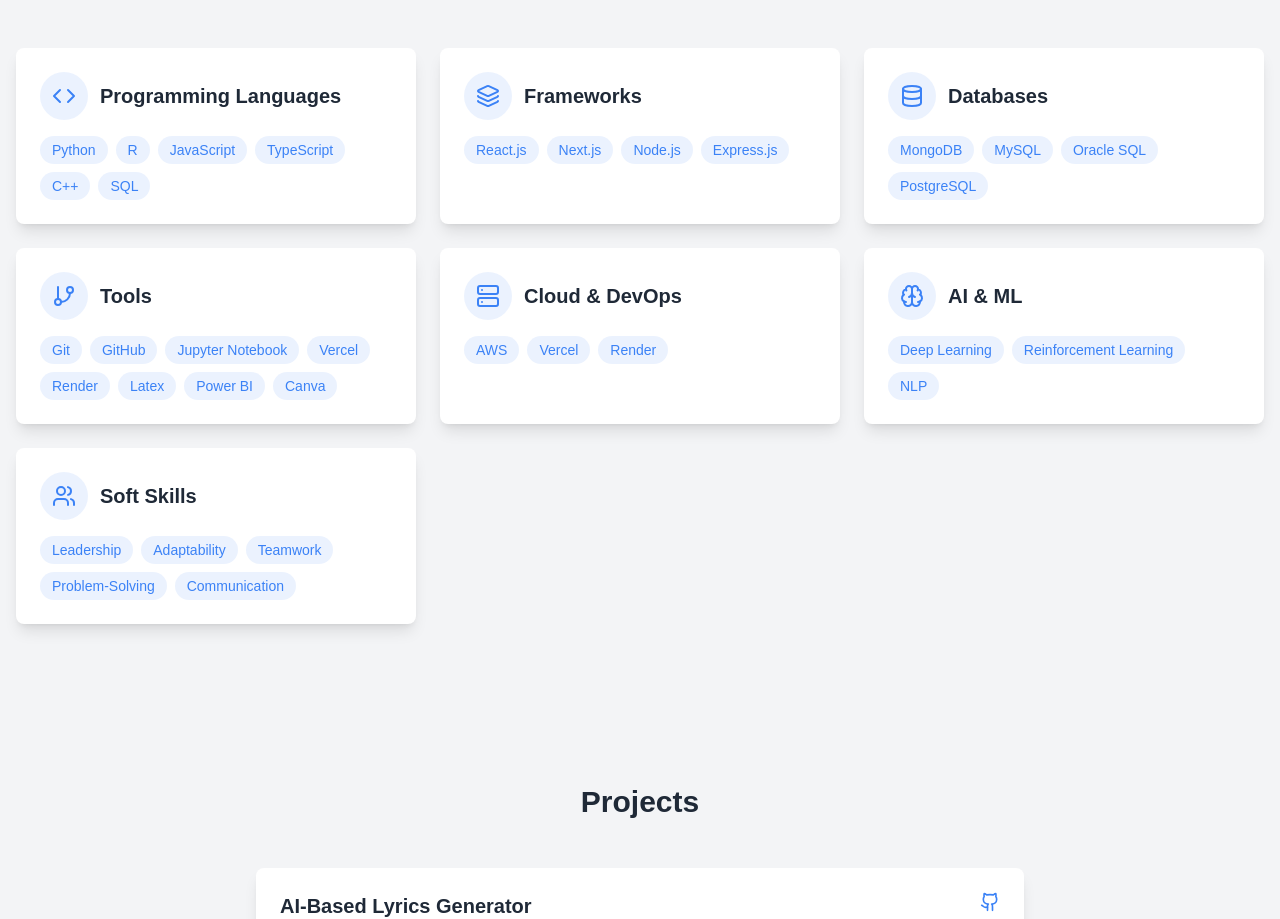
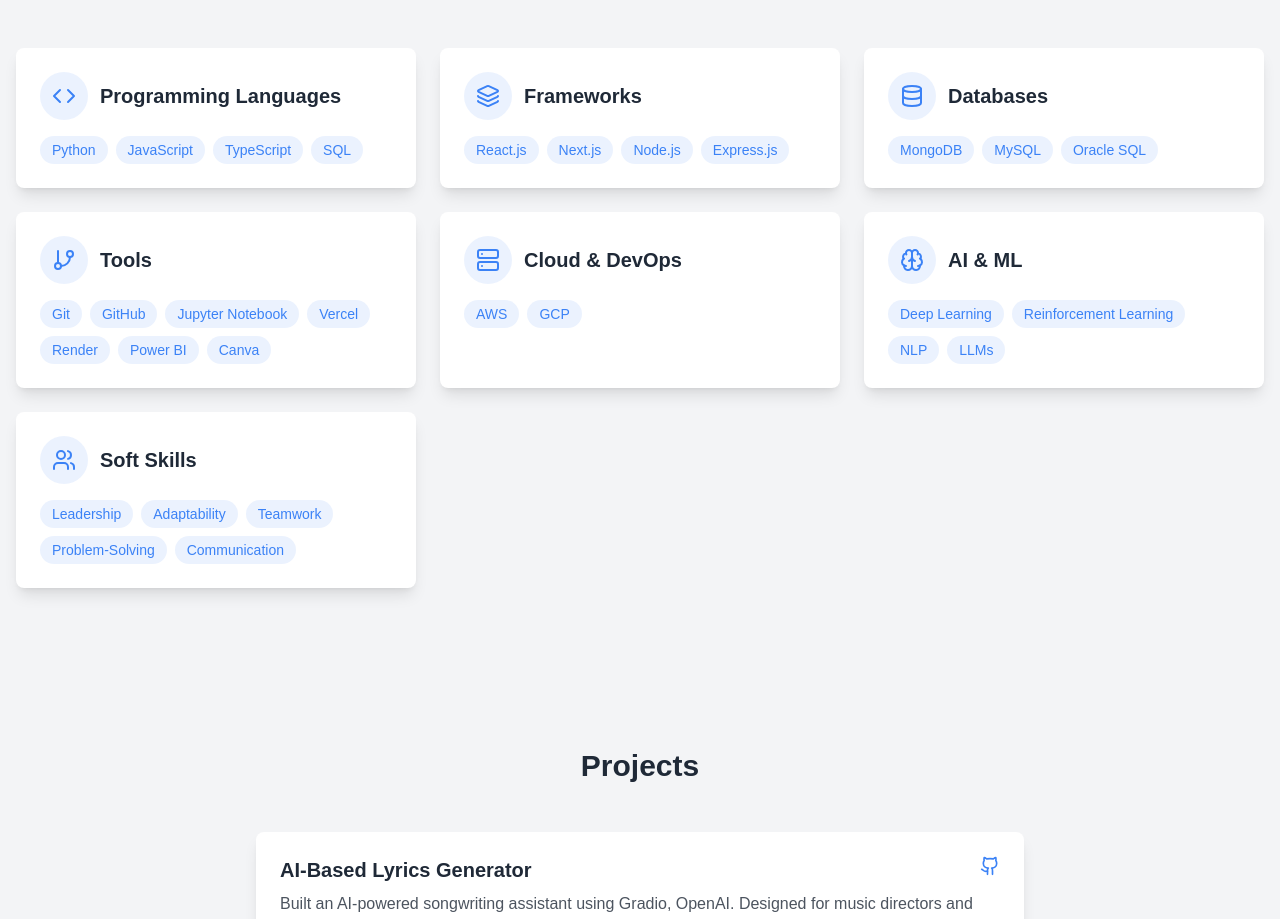
Before and after one commit to hanvithSai/HSA, a Next.js app: page / in a window 1280 px wide. Shown: the part 3440-4359 px from the top of the page. Built offline with nearby package versions, Linux system fonts and the light colour scheme.

Commit message:
Update Skills.tsx
removed C++ , R and PostgreSQL
inlcuded gcp

```diff
--- a/app/components/Skills.tsx
+++ b/app/components/Skills.tsx
@@ -7,7 +7,7 @@ const skillCategories = [
   {
     category: "Programming Languages",
     icon: <Code className="w-6 h-6" />,
-    skills: ["Python", "R", "JavaScript", "TypeScript", "C++", "SQL"],
+    skills: ["Python", "JavaScript", "TypeScript", "SQL"],
   },
   {
     category: "Frameworks",
@@ -17,22 +17,22 @@ const skillCategories = [
   {
     category: "Databases",
     icon: <Database className="w-6 h-6" />,
-    skills: ["MongoDB", "MySQL", "Oracle SQL", "PostgreSQL"],
+    skills: ["MongoDB", "MySQL", "Oracle SQL"],
   },
   {
     category: "Tools",
     icon: <GitBranch className="w-6 h-6" />,
-    skills: ["Git", "GitHub", "Jupyter Notebook", "Vercel", "Render", "Latex", "Power BI", "Canva"],
+    skills: ["Git", "GitHub", "Jupyter Notebook", "Vercel", "Render", "Power BI", "Canva"],
   },
   {
     category: "Cloud & DevOps",
     icon: <Server className="w-6 h-6" />,
-    skills: ["AWS", "Vercel", "Render"],
+    skills: ["AWS", "GCP"],
   },
   {
     category: "AI & ML",
     icon: <Brain className="w-6 h-6" />,
-    skills: ["Deep Learning", "Reinforcement Learning", "NLP"],
+    skills: ["Deep Learning", "Reinforcement Learning", "NLP", "LLMs"],
   },
   {
     category: "Soft Skills",
```
